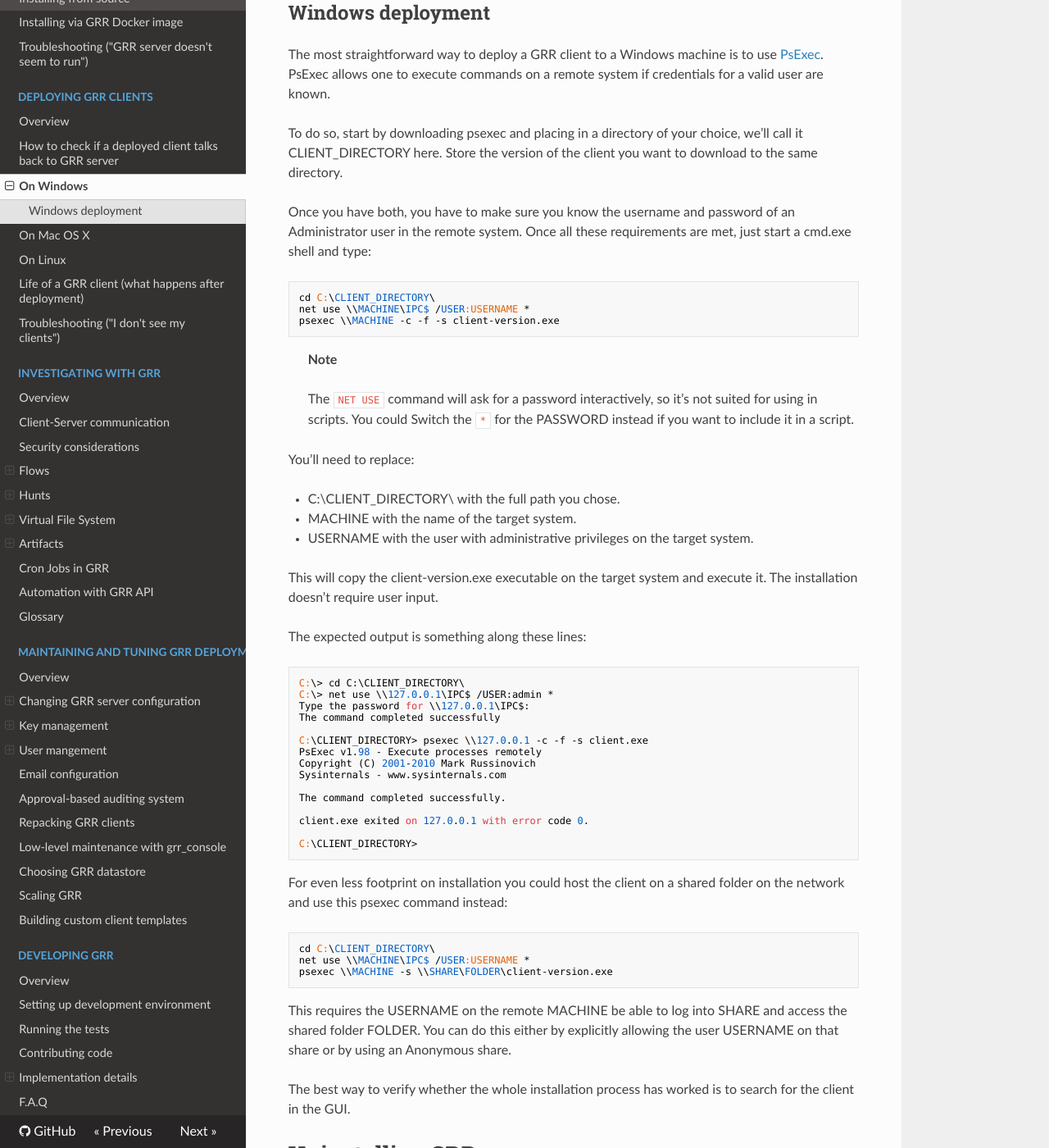
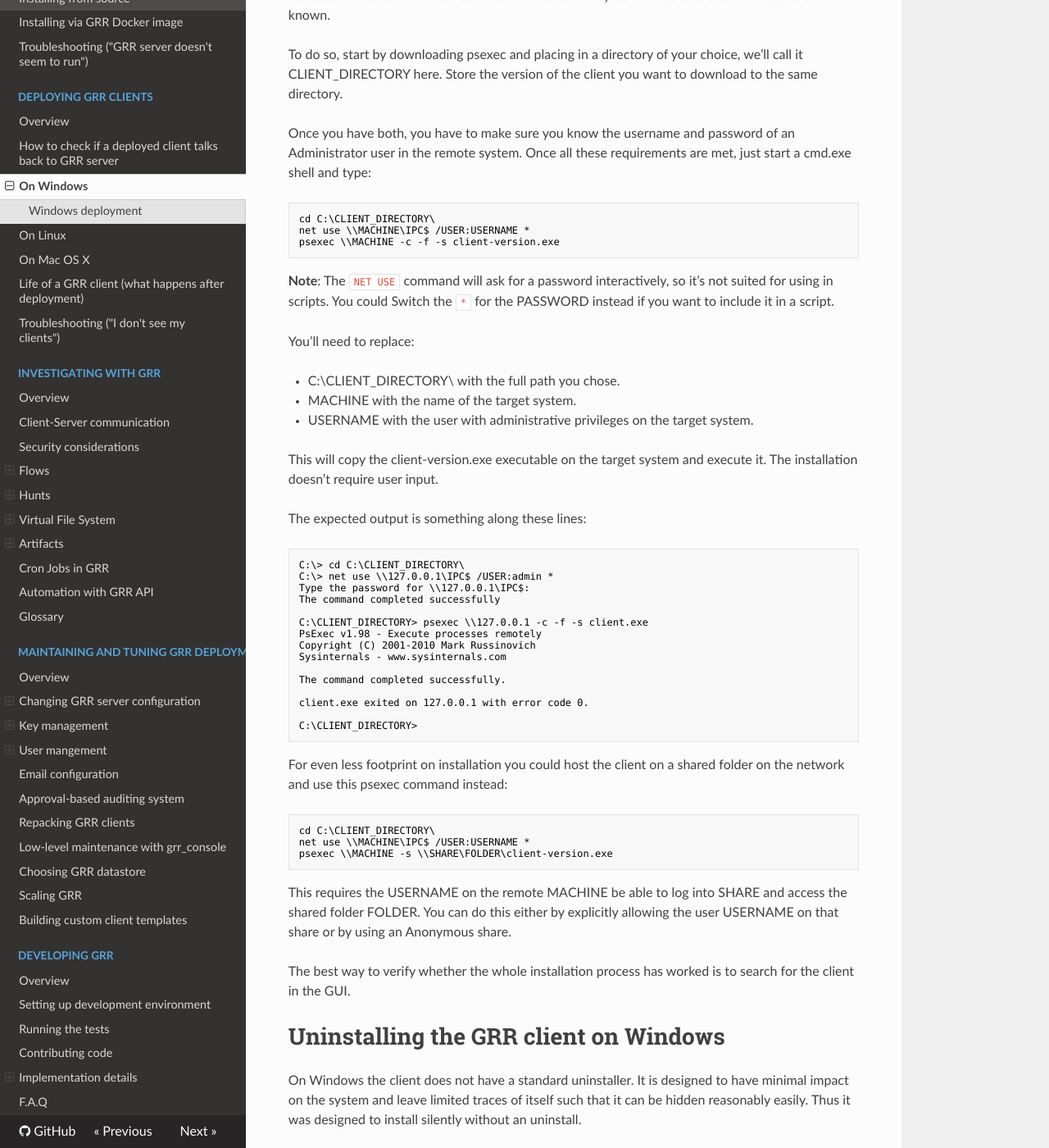
Before and after one commit to google/grr-doc, an MkDocs documentation site: the page built from docs/deploying-grr-clients/on-windows.md, in a window 1280 px wide and 1400 px high, scrolled down 402 px. Shown: the whole window at 82% size. Built offline with MkDocs 1.6.1, drawn with Linux system fonts in a browser that asks for light colours; nearby versions of some CDN libraries; old or Windows-style settings are respelled for this version of MkDocs; some of the changed text lies outside the part shown.

Commit message:
Some changes to the client deployment docs.

````diff
--- a/docs/deploying-grr-clients/on-windows.md
+++ b/docs/deploying-grr-clients/on-windows.md
@@ -30,15 +24,15 @@ Once you have both, you have to make sure you know the username and
 password of an Administrator user in the remote system. Once all these
 requirements are met, just start a cmd.exe shell and type:
 
-    cd C:\CLIENT_DIRECTORY\
-    net use \\MACHINE\IPC$ /USER:USERNAME *
-    psexec \\MACHINE -c -f -s client-version.exe
+```docker
+cd C:\CLIENT_DIRECTORY\
+net use \\MACHINE\IPC$ /USER:USERNAME *
+psexec \\MACHINE -c -f -s client-version.exe
+```
 
-> **Note**
->
-> The `NET USE` command will ask for a password interactively, so it’s not
-> suited for using in scripts. You could Switch the `*` for the
-> PASSWORD instead if you want to include it in a script.
+**Note**: The `NET USE` command will ask for a password interactively,
+so it’s not suited for using in scripts. You could Switch the `*` for
+the PASSWORD instead if you want to include it in a script.
 
 You’ll need to replace:
 
@@ -54,28 +48,32 @@ execute it. The installation doesn’t require user input.
 
 The expected output is something along these lines:
 
-    C:\> cd C:\CLIENT_DIRECTORY\
-    C:\> net use \\127.0.0.1\IPC$ /USER:admin *
-    Type the password for \\127.0.0.1\IPC$:
-    The command completed successfully
+```docker
+C:\> cd C:\CLIENT_DIRECTORY\
+C:\> net use \\127.0.0.1\IPC$ /USER:admin *
+Type the password for \\127.0.0.1\IPC$:
+The command completed successfully
 
-    C:\CLIENT_DIRECTORY> psexec \\127.0.0.1 -c -f -s client.exe
-    PsExec v1.98 - Execute processes remotely
-    Copyright (C) 2001-2010 Mark Russinovich
-    Sysinternals - www.sysinternals.com
+C:\CLIENT_DIRECTORY> psexec \\127.0.0.1 -c -f -s client.exe
+PsExec v1.98 - Execute processes remotely
+Copyright (C) 2001-2010 Mark Russinovich
+Sysinternals - www.sysinternals.com
 
-    The command completed successfully.
+The command completed successfully.
 
-    client.exe exited on 127.0.0.1 with error code 0.
+client.exe exited on 127.0.0.1 with error code 0.
 
-    C:\CLIENT_DIRECTORY>
+C:\CLIENT_DIRECTORY>
+```
 
 For even less footprint on installation you could host the client on a
 shared folder on the network and use this psexec command instead:
 
-    cd C:\CLIENT_DIRECTORY\
-    net use \\MACHINE\IPC$ /USER:USERNAME *
-    psexec \\MACHINE -s \\SHARE\FOLDER\client-version.exe
+```docker
+cd C:\CLIENT_DIRECTORY\
+net use \\MACHINE\IPC$ /USER:USERNAME *
+psexec \\MACHINE -s \\SHARE\FOLDER\client-version.exe
+```
 
 This requires the USERNAME on the remote MACHINE be able to log into
 SHARE and access the shared folder FOLDER. You can do this either by
@@ -85,7 +83,7 @@ Anonymous share.
 The best way to verify whether the whole installation process has worked
 is to search for the client in the GUI.
 
-# Uninstalling GRR
+# Uninstalling the GRR client on Windows
 On Windows the client does not have a standard uninstaller. It is
 designed to have minimal impact on the system and leave limited traces
 of itself such that it can be hidden reasonably easily. Thus it was
@@ -100,24 +98,32 @@ install log if one was created.
 
 On Windows, GRR lives in
 
-    %SystemRoot%\system32\grr\*
+```docker
+%SystemRoot%\system32\grr\*
+```
 
 The service can be stopped with
 
-    sc stop "grr monitor"
+```docker
+sc stop "grr monitor"
+```
 
 Or via the task manager.
 
 The GRR config lives in the registry, for a full cleanup, the path
 
-    HKEY_LOCAL_MACHINE\Software\GRR
+```docker
+HKEY_LOCAL_MACHINE\Software\GRR
+```
 
 should be deleted.
 
 Removing the GRR client completely from a machine:
 
-    sc stop "grr monitor"
-    sc delete "grr monitor"
-    reg delete HKLM\Software\GRR
-    rmdir /Q /S c:\windows\system32\grr
-    del /F c:\windows\system32\grr_installer.txt
+```docker
+sc stop "grr monitor"
+sc delete "grr monitor"
+reg delete HKLM\Software\GRR
+rmdir /Q /S c:\windows\system32\grr
+del /F c:\windows\system32\grr_installer.txt
+```
--- a/mkdocs.yml
+++ b/mkdocs.yml
@@ -19,8 +19,8 @@ pages:
   - Overview: 'deploying-grr-clients/overview.md'
   - How to check if a deployed client talks back to GRR server: 'deploying-grr-clients/how-to-check-if-client-talks-back.md'
   - On Windows: 'deploying-grr-clients/on-windows.md'
+  - On Linux: 'deploying-grr-clients/on-linux.md'
   - On Mac OS X: 'deploying-grr-clients/on-mac-os-x.md'
-  - On Linux: 'deploying-grr-clients/on-linux.md'
   - Life of a GRR client (what happens after deployment): 'deploying-grr-clients/life-of-grr-client.md'
   - Troubleshooting ("I don't see my clients"): 'deploying-grr-clients/troubleshooting.md'
 - Investigating with GRR:
````
Also changed, not shown: other parts of docs/deploying-grr-clients/on-windows.md (+0 -6 lines), docs/deploying-grr-clients/on-linux.md (+11 -11 lines), docs/deploying-grr-clients/on-mac-os-x.md (+8 -4 lines), docs/deploying-grr-clients/troubleshooting.md (+16 -7 lines).
